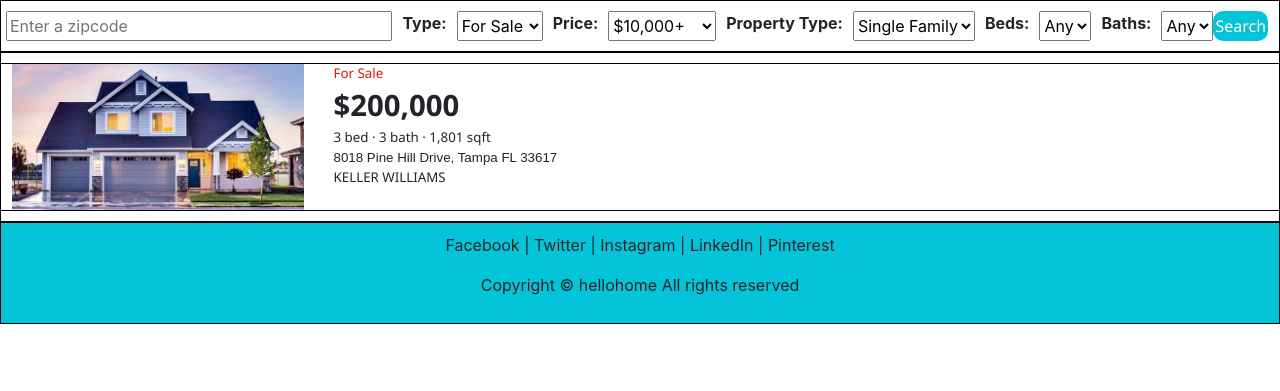
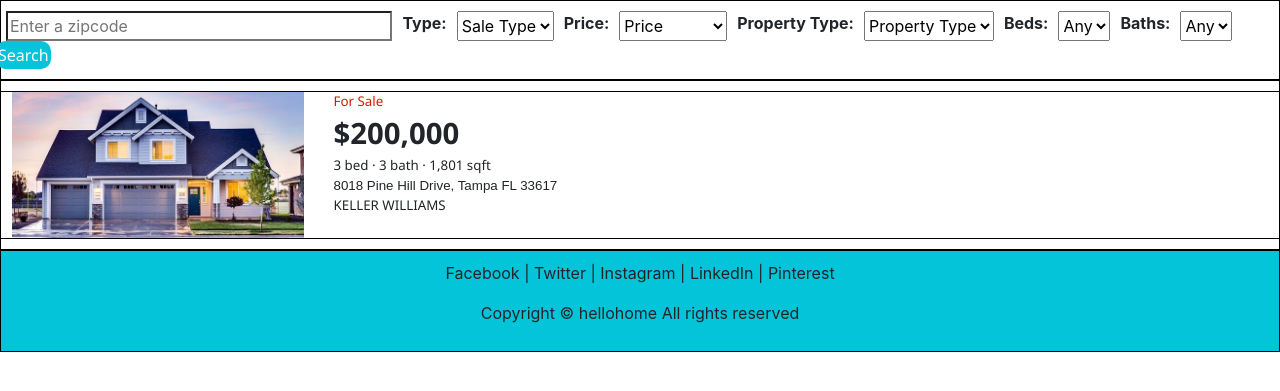
Before and after one commit to kgenise/HelloHome, a Flask app: page /search in a window 1280 px wide. Shown: the part 72-463 px from the top of the page. Run offline with Flask 2, Linux system fonts and the light colour scheme; some libraries are stand-ins or nearby versions.

Commit message:
Mansi Search_stuff_added

```diff
--- a/Real Estate Website/main/routes.py
+++ b/Real Estate Website/main/routes.py
@@ -124,6 +124,35 @@ def login():
 def view():
     properties = Properties.query.all()
 
+    search = request.args.get('search')
+
+    if search:
+        properties = Properties.query.filter(Properties.zip.contains(search))
+    else:
+        properties = Properties.query.all()
+
+    price = request.args.get('price')
+    propertytype = request.args.get('propertytype')
+    saletype = request.args.get('saletype')
+    beds = request.args.get('beds')
+    baths = request.args.get('baths')
+
+    if (saletype != None):
+        properties = Properties.query.filter(Properties.sale_type == saletype)
+
+    if (propertytype != None) :
+        properties = Properties.query.filter(Properties.property_type == propertytype)
+
+    if (beds != None) :
+        properties = Properties.query.filter(Properties.num_bed > beds)
+
+    if (baths != None) :
+        properties = Properties.query.filter(Properties.num_bath > baths)
+
+    if (price != None):
+        properties = Properties.query.filter(Properties.price > price)
+
+
     return render_template("viewing.html", properties = properties)
 
 @app.route("/base")
--- a/Real Estate Website/main/templates/search.html
+++ b/Real Estate Website/main/templates/search.html
@@ -1,66 +1,74 @@
 {% extends "layout.html" %}
 
 {% block content %}
-<div class="container-fluid bg-3 text-center">
+<form class="container-fluid bg-3 text-center" method="GET">
 	<div class="row">
 		<!-- 1. Search bar -->
-			<input type="text" placeholder="Enter a zipcode" style="width: 30%;">
+			<input name ="search" type="search" placeholder="Enter a zipcode" style="width: 30%;">
 
         <!-- 2. Price -->
 			<label for="cars">Type:</label>
 			<select name="saletype" id="cars">
-				<option value="forsale">For Sale</option>
-				<option value="forrent">For Rent</option>
+				<option value="none" selected disabled hidden>Sale Type</option>
+				<option value="sale">For Sale</option>
+				<option value="rent">For Rent</option>
 			</select>
 
 		<!-- 3. Price -->
 			<label for="price">Price:</label>
 			<select name="price" id="price">
-				<option value="1">$10,000+</option>
-				<option value="2">$25,000+</option>
-				<option value="3">$50,000+</option>
-				<option value="4">$75,000+</option>
-				<option value="5">$100,000+</option>
-				<option value="6">$120,000+</option>
-				<option value="7">$150,000+</option>
-				<option value="8">$175,000+</option>
-				<option value="9">$200,000+</option>
-				<option value="10">$300,000+</option>
-				<option value="11">$400,000+</option>
+				<option value="none" selected disabled hidden>Price</option>
+				<option value=10000>$10,000+</option>
+				<option value=25000>$25,000+</option>
+				<option value=50000>$50,000+</option>
+				<option value=75000>$75,000+</option>
+				<option value=100000>$100,000+</option>
+				<option value=120000>$120,000+</option>
+				<option value=150000>$150,000+</option>
+				<option value=175000>$175,000+</option>
+				<option value=200000>$200,000+</option>
+				<option value=3000000>$300,000+</option>
+				<option value=400000>$400,000+</option>
 			</select>
+
 
 		<!-- 4. Property Type -->
 		<label for="propertytype">Property Type:</label>
 		<select name="propertytype" id="propertytype">
-				<option value="1">Single Family</option>
-				<option value="2">Townhouse</option>
-				<option value="3">Multifamily</option>
-				<option value="4">Condo</option>
+			<option value="none" selected disabled hidden>Property Type</option>
+			<option value="Single Family">Single Family</option>
+			<option value="Townhouse">Townhouse</option>
+			<option value="Multifamily">Multifamily</option>
+			<option value="Condo">Condo</option>
+			<option value="house">House</option>
+			<option value="apartment">Apartment</option>
 		</select>
 
 		<!-- 5. Beds -->
 		<label for="beds">Beds:</label>
 		<select name="beds" id="beds">
-				<option value="1">Any</option>
-				<option value="2">1+</option>
-				<option value="3">2+</option>
-				<option value="4">3+</option>
+			<option value="none" selected disabled hidden>Any</option>
+			<option value="1">1+</option>
+			<option value="2">2+</option>
+			<option value="3">3+</option>
+			<option value="4">4+</option>
 			<option value="5">4+</option>
 		</select>
 
 		<!-- 6. Baths -->
 		<label for="baths">Baths:</label>
 		<select name="baths" id="baths">
-				<option value="1">Any</option>
-				<option value="2">1+</option>
-				<option value="3">2+</option>
-				<option value="4">3+</option>
+			<option value="none" selected disabled hidden>Any</option>
+			<option value="1">1+</option>
+			<option value="2">2+</option>
+			<option value="3">3+</option>
+			<option value="4">4+</option>
 			<option value="5">4+</option>
 		</select>
 
 			<button type="submit" name="submit-search" class="search_btn" >Search</button>
 	</div>
-</div>
+</form>
 
 <!-- Display on Page -->
 <div class="container-fluid bg-3 text-center">
```
Also changed, not shown: Real Estate Website/main/templates/viewing.html (+38 -29 lines). Lines whose indentation alone changed are shown as unchanged.
